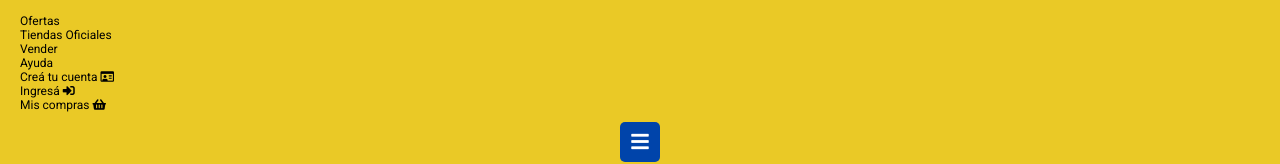
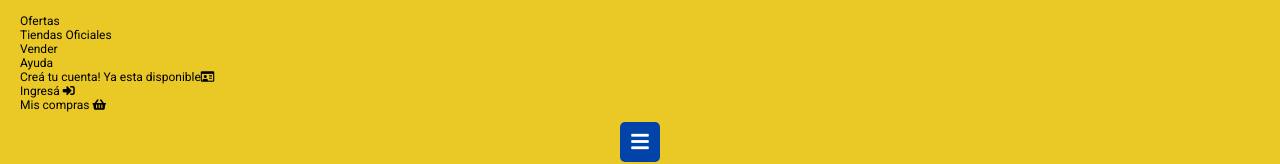
Before and after one commit to davidles/ml-demo, a website: page views/home.html in a window 1280 px wide. Shown: the part 536-700 px from the top of the page. Drawn offline with Linux system fonts and the light colour scheme; files that its build step writes are made by us from their sources; files whose address does not match are found by name.

Commit message:
modifico home

```diff
--- a/views/home.html
+++ b/views/home.html
@@ -30,7 +30,7 @@
                     <li><a href="#">Ayuda</a></li>
                 </ul>
                 <ul>
-                    <li><a href="/register">Creá tu cuenta <i class="far fa-id-card"></i></a></li>
+                    <li><a href="/register">Creá tu cuenta! Ya esta disponible<i class="far fa-id-card"></i></a></li>
                     <li><a href="/login">Ingresá <i class="fas fa-sign-in-alt"></i></a></li>
                     <li><a href="#">Mis compras <i class="fas fa-shopping-basket"></i></a></li>
                 </ul>
```
